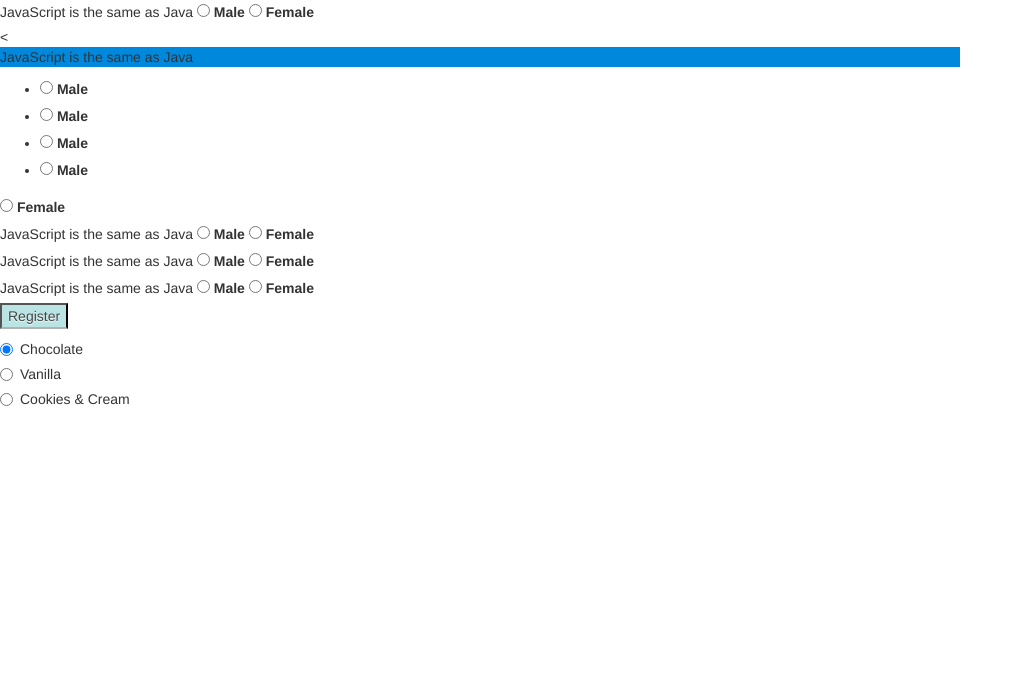
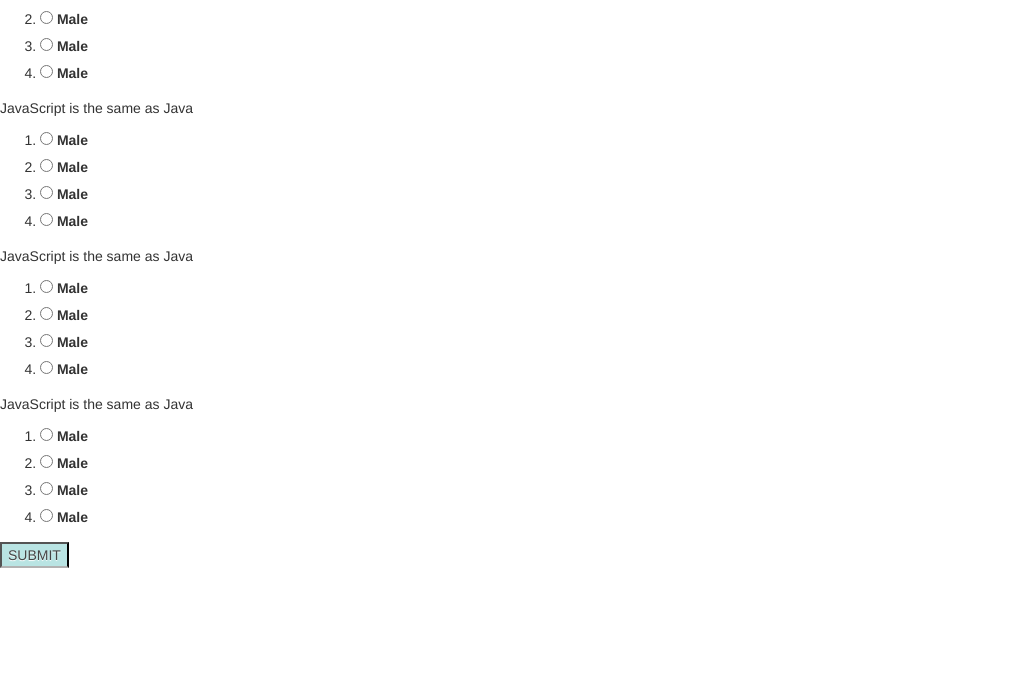
Before and after one commit to Adino-S/Quiz, a plain HTML site: page index.html in a window 1280 px wide. Shown: the part 120-800 px from the top of the page, without its empty margins (0-1023 px from the left). Drawn offline with Linux system fonts and the light colour scheme.

Commit message:
added ordered list for all questions

```diff
--- a/css/style.css
+++ b/css/style.css
@@ -9,11 +9,13 @@ img {
 div.box {
 height: 300px;
 width: 300px;
-background-color: #bbbbaa;}
+padding-left: 300px;
+background-color: #bbbbaa;
+}
 p {
 height: 75%;
 width: 75%;
-background-color: #0088dd;}
+}
 input#submit {
 color: #444444;
 text-shadow: 0px 1px 1px #ffffff;
@@ -24,7 +26,9 @@ background:
 background:
 -o-linear-gradient(top, #beeae9, #a8cfce);
 background:
--ms-linear-gradient(top, #beeae9, #a8cfce);}
+-ms-linear-gradient(top, #beeae9, #a8cfce);
+}
+
 input#submit:hover {
 color: #333333;
 border: 1px solid #a4a4a4;
--- a/index.html
+++ b/index.html
@@ -11,27 +11,51 @@
 </head>
 
 <body>
-  < <form class=" <button type=" button" name="button"></button>" name="" value="">" action="index.html" method="post">
-
-    </form>
-    <h1> JAVA SCRIPT QUIZ </h1>
-
+  <h1> JAVA SCRIPT QUIZ </h1>
+<!--
     <h2 id="totalMarks">
 
     </h2>
-    <form class="" action="index.html" method="post">
-
+    <form class="" action="index.html" method="post"> -->
+    <form>
       <div>
-        <span class="Question"> JavaScript is the same as Java </span>
-        <input type="radio" id="chA" value="" />
-        <label for="male">Male</label>
-        <input type="radio" name="gender" id="female" value="F" />
-        <label for="female">Female</label><br />
+        <p> <span class="Question"> JavaScript is the same as Java </span> </p>
+          <ol>
+            <li> <input type="radio" id="Question" />
+              <label for="male">Male</label>
+            </li>
+            <li> <input type="radio" id="Question" />
+              <label for="male">Male</label>
+            </li>
+            <li> <input type="radio" id="Question" />
+              <label for="male">Male</label>
+            </li>
+            <li> <input type="radio" id="Question" value="M" />
+              <label for="male">Male</label>
+            </li>
+          </ol>
       </div>
 
       <div>
-        <<p> <span class="Question"> JavaScript is the same as Java </span> </p>
-          <ul>
+        <p> <span class="Question"> JavaScript is the same as Java </span> </p>
+          <ol>
+            <li> <input type="radio" name="gender" id="choice" value="M" />
+              <label for="male">Male</label>
+            </li>
+            <li> <input type="radio" name="gender" id="male" value="M" />
+              <label for="male">Male</label>
+            </li>
+            <li> <input type="radio" name="gender" id="male" value="M" />
+              <label for="male">Male</label>
+            </li>
+            <li> <input type="radio" name="gender" id="male" value="M" />
+              <label for="male">Male</label>
+            </li>
+          </ol>
+      </div>
+      <div>
+        <p> <span class="Question"> JavaScript is the same as Java </span> </p>
+          <ol>
             <li> <input type="radio" name="gender" id="male" value="M" />
               <label for="male">Male</label>
             </li>
@@ -44,68 +68,30 @@
             <li> <input type="radio" name="gender" id="male" value="M" />
               <label for="male">Male</label>
             </li>
-
-          </ul>
-
-          <input type="radio" name="gender" id="female" value="F" />
-          <label for="female">Female</label><br />
+          </ol>
+      </div>
+      <div>
+        <p> <span class="Question"> JavaScript is the same as Java </span> </p>
+          <ol>
+            <li> <input type="radio" name="gender" id="male" value="M" />
+              <label for="male">Male</label>
+            </li>
+            <li> <input type="radio" name="gender" id="male" value="M" />
+              <label for="male">Male</label>
+            </li>
+            <li> <input type="radio" name="gender" id="male" value="M" />
+              <label for="male">Male</label>
+            </li>
+            <li> <input type="radio" name="gender" id="male" value="M" />
+              <label for="male">Male</label>
+            </li>
+          </ol>
       </div>
 
       <div>
-        <span class="Question"> JavaScript is the same as Java </span>
-        <input type="radio" name="gender" id="male" value="M" />
-        <label for="male">Male</label>
-        <input type="radio" name="gender" id="female" value="F" />
-        <label for="female">Female</label><br />
-      </div>
-
-      <div>
-        <span class="Question"> JavaScript is the same as Java </span>
-        <input type="radio" name="gender" id="male" value="M" />
-        <label for="male">Male</label>
-        <input type="radio" name="gender" id="female" value="F" />
-        <label for="female">Female</label><br />
-      </div>
-
-      <div>
-        <span class="Question"> JavaScript is the same as Java </span>
-        <input type="radio" name="gender" id="male" value="M" />
-        <label for="male">Male</label>
-        <input type="radio" name="gender" id="female" value="F" />
-        <label for="female">Female</label><br />
-      </div>
-      <div>
-        <input type="submit" value="Register" id="submit" />
+        <input type="submit" value="SUBMIT" id="submit" />
       </div>
     </form>
-
-
-
-
-
-    <div class="radio">
-      <label>
-        <input type="radio" name="flavor" value="chocolate" checked>
-        Chocolate
-      </label>
-    </div>
-    <div class="radio">
-      <label>
-        <input type="radio" name="flavor" value="vanilla">
-        Vanilla
-      </label>
-    </div>
-    <div class="radio">
-      <label>
-        <input type="radio" name="flavor" value="cookiesandcream">
-        Cookies & Cream
-      </label>
-    </div>
-
-
-
-
-
 
 </body>
 
```
